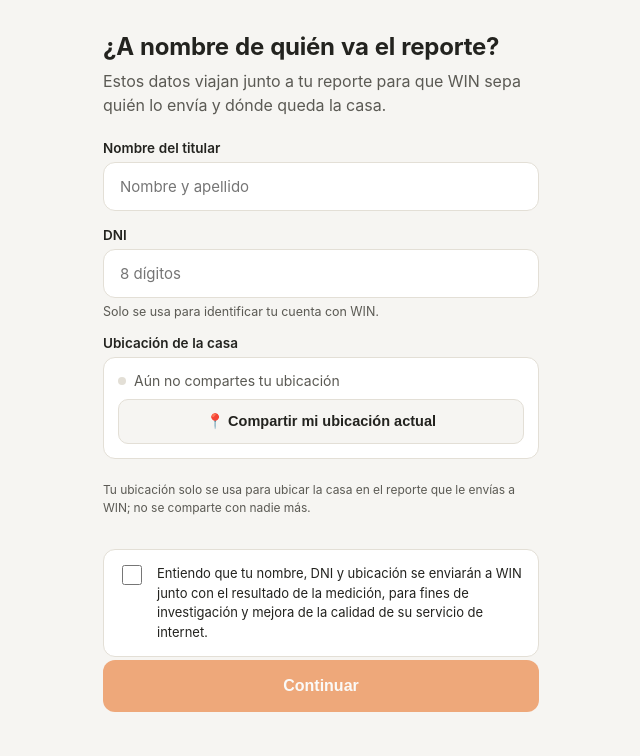
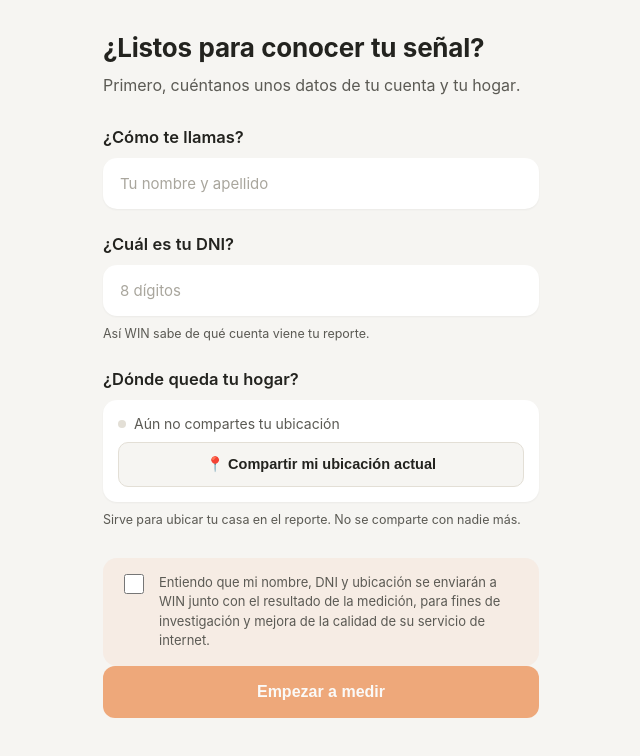
Before and after one commit to chris1597b/reto1-win, a website: page index.html in a window 1280 px wide. Both pictures are taken after a click on the button "Empezar medición". Shown: the part 48-804 px from the top of the page, without its empty margins (319-959 px from the left). Drawn offline with Linux system fonts and the light colour scheme.

Commit message:
actualizacion interfaz 2

```diff
--- a/index.html
+++ b/index.html
@@ -103,17 +103,21 @@
     width:100%; padding:14px 16px; border-radius:12px; border:1.5px solid var(--line);
     font-size:15px; font-family:inherit; margin-bottom:8px; background:var(--surface);
   }
-  /* --- datos del titular --- */
-  .field-label{font-size:13.5px; font-weight:600; color:var(--ink); margin:0 0 6px;}
+  /* --- datos del titular: conversación, no formulario --- */
+  .ask{margin-bottom:24px;}
+  .ask-q{font-size:16.5px; font-weight:600; color:var(--ink); margin:0 0 10px; line-height:1.35;}
+  .ask-hint{font-size:12.5px; color:var(--ink-soft); line-height:1.5; margin:9px 0 0;}
   input.field-input{
-    width:100%; padding:14px 16px; border-radius:12px; border:1.5px solid var(--line);
-    font-size:15px; font-family:inherit; margin-bottom:16px; background:var(--surface); color:var(--ink);
+    width:100%; padding:15px 16px; border-radius:14px; border:1.5px solid transparent;
+    font-size:15px; font-family:inherit; margin:0; background:var(--surface); color:var(--ink);
+    box-shadow:0 1px 2px rgba(35,35,31,.05);
   }
+  input.field-input::placeholder{color:#A9A69D;}
   input.field-input:focus{outline:none; border-color:var(--brand);}
   input.field-input.invalid{border-color:var(--bad);}
-  .field-hint{font-size:12.5px; color:var(--ink-soft); margin:-10px 0 16px;}
   .loc-box{
-    border:1.5px solid var(--line); border-radius:12px; padding:14px; margin-bottom:8px; background:var(--surface);
+    border:1.5px solid transparent; border-radius:14px; padding:14px; margin:0;
+    background:var(--surface); box-shadow:0 1px 2px rgba(35,35,31,.05);
   }
   .loc-status{display:flex; align-items:center; gap:8px; font-size:14px; color:var(--ink-soft); margin-bottom:10px;}
   .loc-status .loc-dot{width:8px;height:8px;border-radius:50%; background:var(--line); flex:none;}
@@ -129,17 +133,16 @@
     font-size:14.5px; cursor:pointer;
   }
   .btn-loc:active{opacity:.75;}
-  .privacy-note{font-size:12px; color:var(--ink-soft); line-height:1.5; margin-top:14px;}
   .consent-box{
     display:flex; gap:12px; align-items:flex-start;
-    background:var(--surface); border:1.5px solid var(--line); border-radius:12px;
-    padding:14px; margin-top:20px;
+    background:rgba(232,93,4,.06); border:1.5px solid transparent; border-radius:14px;
+    padding:14px 16px; margin-top:4px;
   }
   .consent-box.invalid{border-color:var(--bad);}
   .consent-box input[type="checkbox"]{
     flex:none; width:20px; height:20px; margin-top:1px; accent-color:var(--brand); cursor:pointer;
   }
-  .consent-box label{font-size:13px; line-height:1.5; color:var(--ink); cursor:pointer;}
+  .consent-box label{font-size:13px; line-height:1.5; color:var(--ink-soft); cursor:pointer;}
 
   .measured-list{display:flex; flex-direction:column; gap:10px; margin:20px 0;}
   .measured-row{display:flex; align-items:center; gap:10px; padding:13px 14px; background:var(--surface); border:1px solid var(--line); border-radius:12px;}
@@ -330,31 +333,37 @@
 
   <!-- SCREEN 1.5: DATOS DEL TITULAR -->
   <section class="screen" id="screen-datos">
-    <h2 style="font-size:24px; margin-bottom:8px;">¿A nombre de quién va el reporte?</h2>
-    <p class="lede" style="margin-bottom:22px;">Estos datos viajan junto a tu reporte para que WIN sepa quién lo envía y dónde queda la casa.</p>
+    <h2 style="font-size:26px; margin-bottom:10px;">¿Listos para conocer tu señal?</h2>
+    <p class="lede" style="margin-bottom:28px;">Primero, cuéntanos unos datos de tu cuenta y tu hogar.</p>
 
-    <p class="field-label">Nombre del titular</p>
-    <input type="text" class="field-input" id="inputNombre" placeholder="Nombre y apellido" autocomplete="name">
+    <div class="ask">
+      <p class="ask-q">¿Cómo te llamas?</p>
+      <input type="text" class="field-input" id="inputNombre" placeholder="Tu nombre y apellido" autocomplete="name">
+    </div>
 
-    <p class="field-label">DNI</p>
-    <input type="text" class="field-input" id="inputDni" placeholder="8 dígitos" inputmode="numeric" maxlength="8" autocomplete="off">
-    <p class="field-hint">Solo se usa para identificar tu cuenta con WIN.</p>
+    <div class="ask">
+      <p class="ask-q">¿Cuál es tu DNI?</p>
+      <input type="text" class="field-input" id="inputDni" placeholder="8 dígitos" inputmode="numeric" maxlength="8" autocomplete="off">
+      <p class="ask-hint">Así WIN sabe de qué cuenta viene tu reporte.</p>
+    </div>
 
-    <p class="field-label">Ubicación de la casa</p>
-    <div class="loc-box">
-      <div class="loc-status" id="locStatus"><div class="loc-dot"></div><span id="locStatusText">Aún no compartes tu ubicación</span></div>
-      <iframe class="map-frame" id="mapFrame" loading="lazy"></iframe>
-      <button type="button" class="btn-loc" id="btnUbicacion" onclick="requestLocation()">📍 Compartir mi ubicación actual</button>
+    <div class="ask">
+      <p class="ask-q">¿Dónde queda tu hogar?</p>
+      <div class="loc-box">
+        <div class="loc-status" id="locStatus"><div class="loc-dot"></div><span id="locStatusText">Aún no compartes tu ubicación</span></div>
+        <iframe class="map-frame" id="mapFrame" loading="lazy"></iframe>
+        <button type="button" class="btn-loc" id="btnUbicacion" onclick="requestLocation()">📍 Compartir mi ubicación actual</button>
+      </div>
+      <p class="ask-hint">Sirve para ubicar tu casa en el reporte. No se comparte con nadie más.</p>
     </div>
-    <p class="privacy-note">Tu ubicación solo se usa para ubicar la casa en el reporte que le envías a WIN; no se comparte con nadie más.</p>
 
     <div class="consent-box" id="consentBox">
       <input type="checkbox" id="inputConsent">
-      <label for="inputConsent">Entiendo que tu nombre, DNI y ubicación se enviarán a WIN junto con el resultado de la medición, para fines de investigación y mejora de la calidad de su servicio de internet.</label>
+      <label for="inputConsent">Entiendo que mi nombre, DNI y ubicación se enviarán a WIN junto con el resultado de la medición, para fines de investigación y mejora de la calidad de su servicio de internet.</label>
     </div>
 
     <div class="spacer"></div>
-    <button class="btn btn-primary" id="datosContinueBtn" onclick="startFlow()" disabled>Continuar</button>
+    <button class="btn btn-primary" id="datosContinueBtn" onclick="startFlow()" disabled>Empezar a medir</button>
   </section>
 
   <!-- SCREEN 2: ROOM PICKER -->
```
Also changed, not shown: win-homecheck.html (+34 -25 lines).
